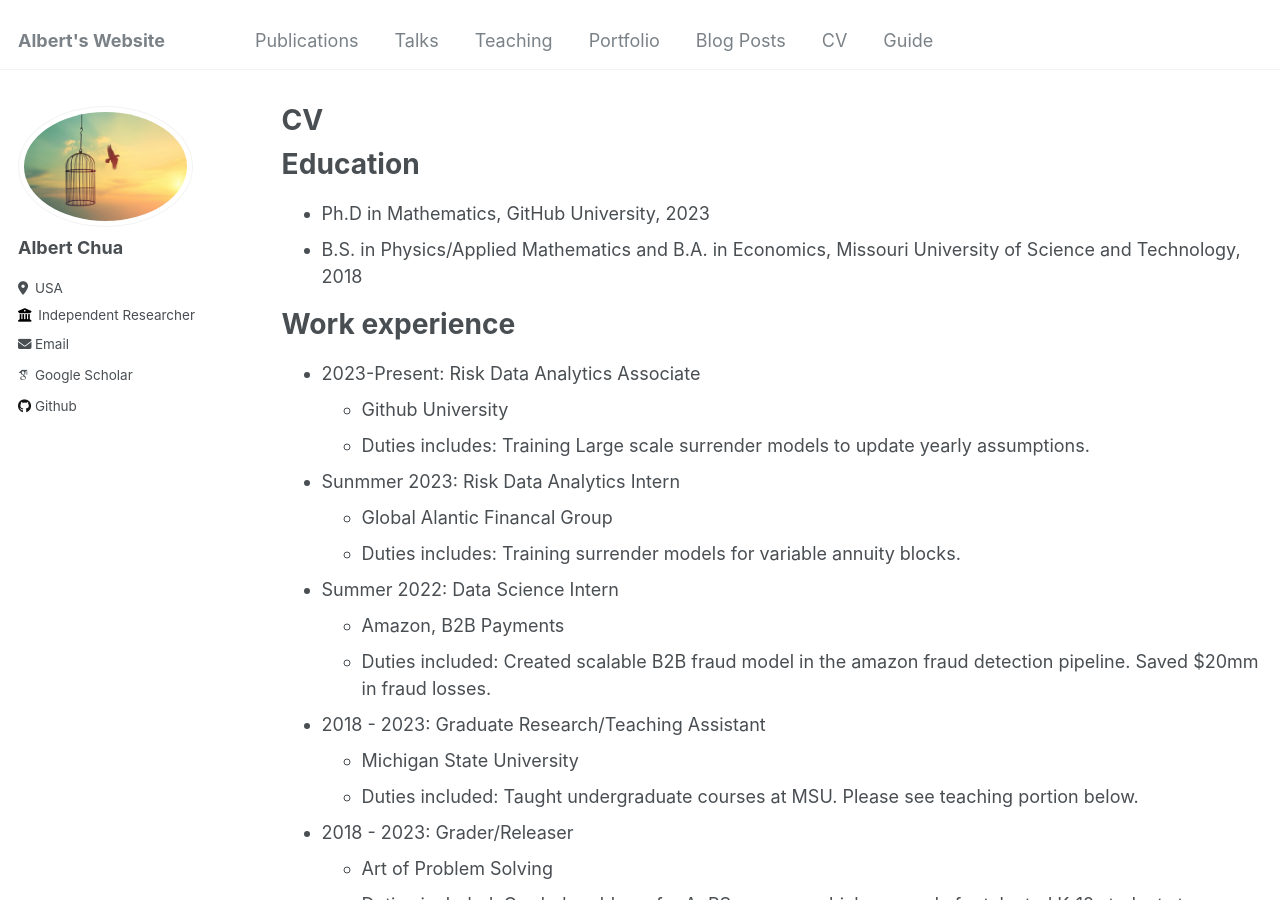
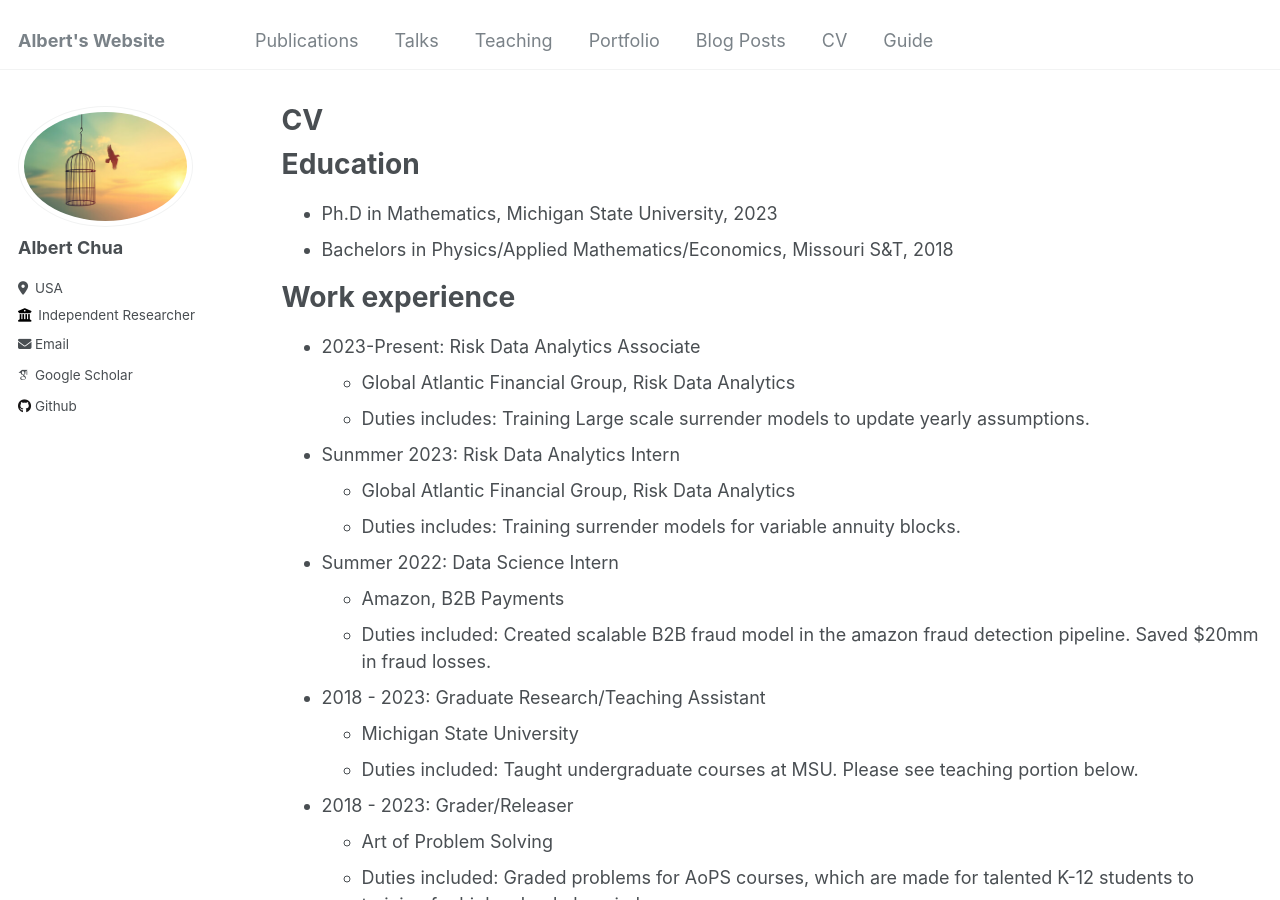
Before and after one commit to alchua1996/alchua1996.github.io, a Jekyll site: the page built from _pages/cv.md, in a window 1280 px wide and 900 px high. Built offline with Jekyll 4.4.1, drawn with Linux system fonts in a browser that asks for light colours; some web fonts are replaced.

Commit message:
Update cv.md

```diff
--- a/_pages/cv.md
+++ b/_pages/cv.md
@@ -11,17 +11,17 @@ redirect_from:
 
 Education
 ======
-* Ph.D in Mathematics, GitHub University, 2023
-* B.S. in Physics/Applied Mathematics and B.A. in Economics, Missouri University of Science and Technology, 2018
+* Ph.D in Mathematics, Michigan State University, 2023
+* Bachelors in Physics/Applied Mathematics/Economics, Missouri S&T, 2018
 
 Work experience
 ======
 * 2023-Present: Risk Data Analytics Associate
-  * Github University
+  * Global Atlantic Financial Group, Risk Data Analytics
   * Duties includes: Training Large scale surrender models to update yearly assumptions.
 
 * Sunmmer 2023: Risk Data Analytics Intern
-  * Global Alantic Financal Group
+  * Global Atlantic Financial Group, Risk Data Analytics
   * Duties includes: Training surrender models for variable annuity blocks.
 
 * Summer 2022: Data Science Intern
```
